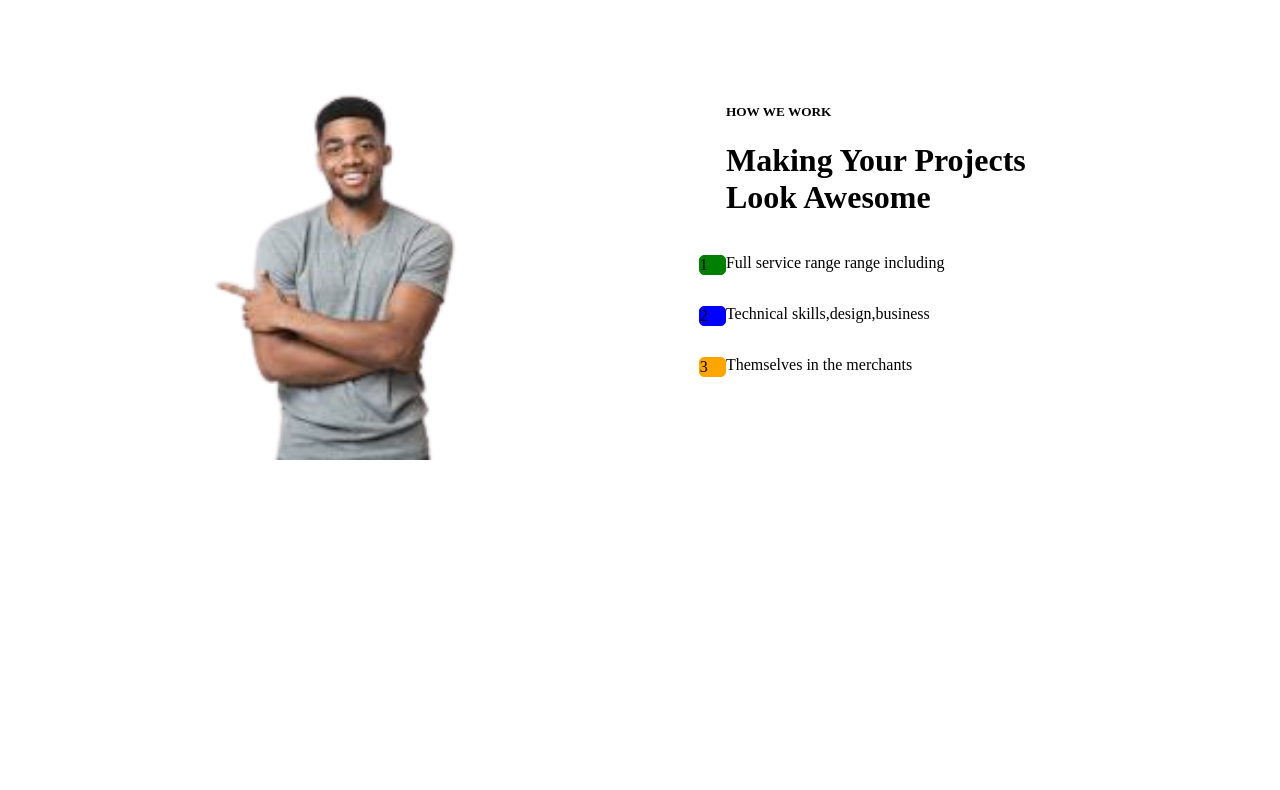
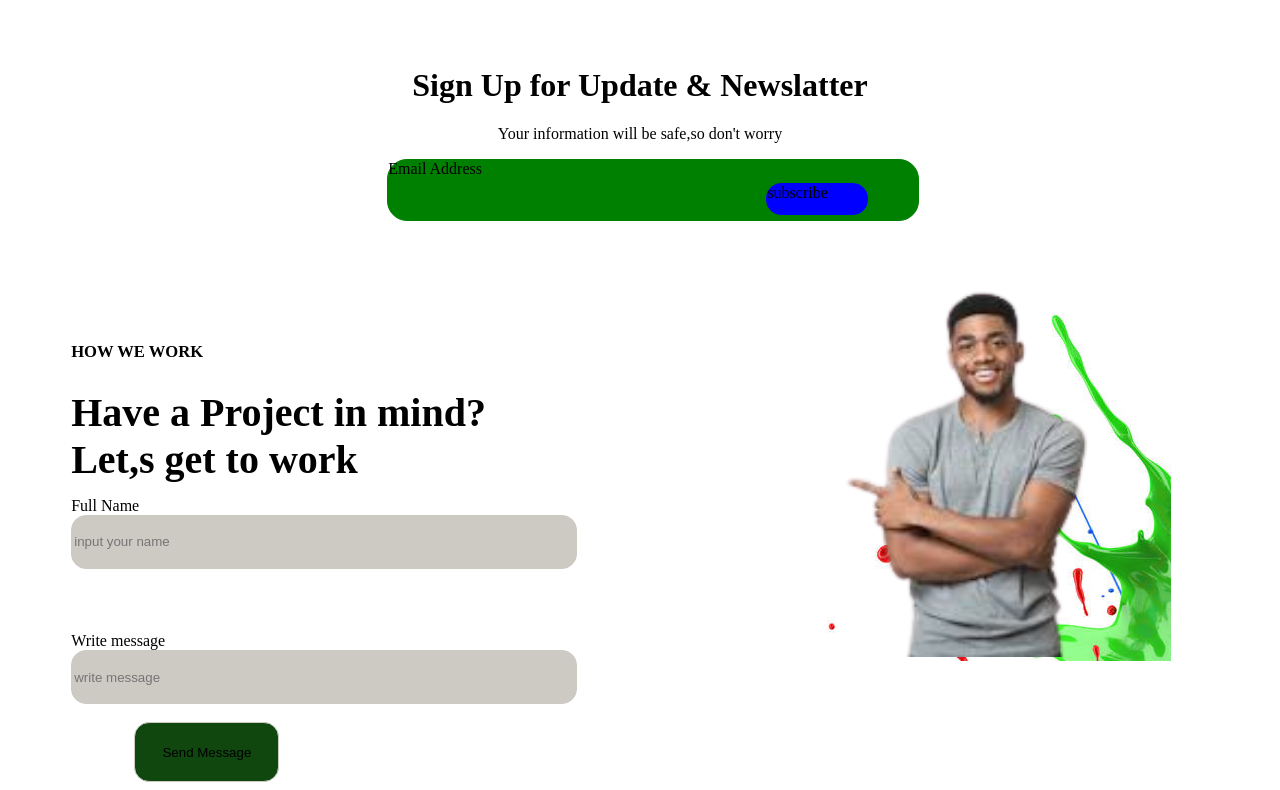
Before and after one commit to Grace-Waceke/AgencyWebsite, a plain HTML site: page index.html in a window 1280 px wide. Shown: the part 1747-2537 px from the top of the page. Before the commit the page ends 2211 px from the top, so only its background shows below. Drawn offline with Linux system fonts and the light colour scheme.

Commit message:
changesonhtml/css

```diff
--- a/index.html
+++ b/index.html
@@ -49,12 +49,11 @@
         </div>
     </div>
     <div class="media">
-    <img src="slack.png" alt="slack" width="40%" height="10%">
-    <img src="prudential.png" alt="prudential" width="30%" height="10%">
-    <img src="microsoft.png" alt="microsoft" width="30%" height="10%">
+    <img src="slack.png" alt="slack" width="20%" height="10%">
+    <img src="prudential.png" alt="prudential" width="20%" height="">
+    <img src="microsoft.png" alt="microsoft" width="20%" height="">
+    <img src="zoover1.png" alt="zoover1" width="20%" height="">
    </div>
-
-
     <div class="service">Service</div>
     <div class="agency">
         <h1>How Our Agency<br>Can Help</h1>
@@ -78,6 +77,7 @@
     </div>
     <div class="image2">
         <img src="man.png" alt="img" height="400px" width="600px">
+        </div>
         <div class="ideas">
             <h5>HOW WE WORK</h5>
             <h1>Making Your Projects <br>Look Awesome</h1>
@@ -91,6 +91,30 @@
             <div class="number3">3</div>
             <p>Themselves in the merchants</p>
         </div>
-    </div>
+        <div class="update">
+            <h1>Sign Up for Update & Newslatter</h1>
+            <p>Your information will be safe,so don't worry</p>
+        </div>
+        <div class="address">Email Address</div>
+        <div class="subscribe">subscribe</div>
+        <div class="work">
+            <h5>HOW WE WORK</h5>
+            <h1>Have a Project in mind?<br>Let,s get to work</h1>
+        </div>
+        <div class="image3">
+            <img src="man.png" alt="img" height="400px" width="600px">
+            </div>
+            <div class="name">Full Name</div>
+            <input type="input your name" id="inputbox" placeholder="input your name">
+            <br>
+            <div class="message">Write message</div>
+            <input type="write message" id="inputbox" placeholder="write message">
+            <br>
+            <br>
+            <button class="send">Send Message</button>
+
+
+
+
 </body>
 </html>
--- a/style.css
+++ b/style.css
@@ -86,7 +86,7 @@
 }
 .service{
     text-align: center;
-    margin-top: 20%;
+    margin-top: 8%;
 }
 .agency{
     text-align: center;
@@ -117,10 +117,49 @@
 }
 .image2{
     margin-left: -8%;
-    margin-top:  5%;
-    background-image: url('splash.jpeg');
-    background: repeat no-repeat;
-
+    margin-top:  -1%;
+    background-image: url(paint.jpg);
+    /* background: repeat no-repeat; */
+    width: 50%;
+    height: 30%;
+    margin-right: 20%;
+}
+.image3{
+    margin-left: 42%;
+    margin-top:  -20%;
+    background-image: url(paint.jpg);
+    /* background: repeat no-repeat; */
+    width: 50%;
+    height: 30%;
+    margin-right: 20%;
+}
+.media{
+    display: flex;
+    margin-top: 5%;
+    margin-left: 10%;
+}
+.update{
+    text-align: center;
+    margin-top: 10%;
+}
+.address{
+    border: solid 1px green;
+    border-radius: 20px;
+    background-color: green;
+    text-align: left;
+    width: 510px;
+    margin-left: 30%;
+    height: 60px;
+    padding-right: 20px;
+}
+.subscribe{
+    border: solid 1px blue;
+    border-radius: 15px;
+    background-color: blue;
+    width: 100px;
+    margin-left: 60%;
+    margin-top: -3%;
+    height: 30px;
 }
 .ideas{
     margin-left: 60%;
@@ -155,3 +194,34 @@
     margin-bottom: -6.8%;
     margin-left: -5%;
 }
+.work{
+    margin-left: 5%;
+    margin-top: 10%;
+    font-size: 20px;
+}
+.name{
+    margin-left: 5%;
+    margin-top: -13%;
+}
+#inputbox{
+    margin-left: 5%;
+    border: solid 1px rgb(204, 202, 195);
+    border-radius: 15px;
+    background-color:rgb(204, 202, 195) ;
+    width: 500px;
+    height: 50px;
+}
+.message{
+    margin-left: 5%;
+    margin-top: 5%;
+}
+.send{
+    margin-left: 15%;
+    margin-left: 10%;
+    border: solid 1px rgb(204, 202, 195);
+    border-radius: 15px;
+    background-color:rgb(15, 71, 15) ;
+    width: 145px;
+    height: 60px;
+
+}
```
Also changed, not shown: paint.jpg (added), zoover1.png (added).
